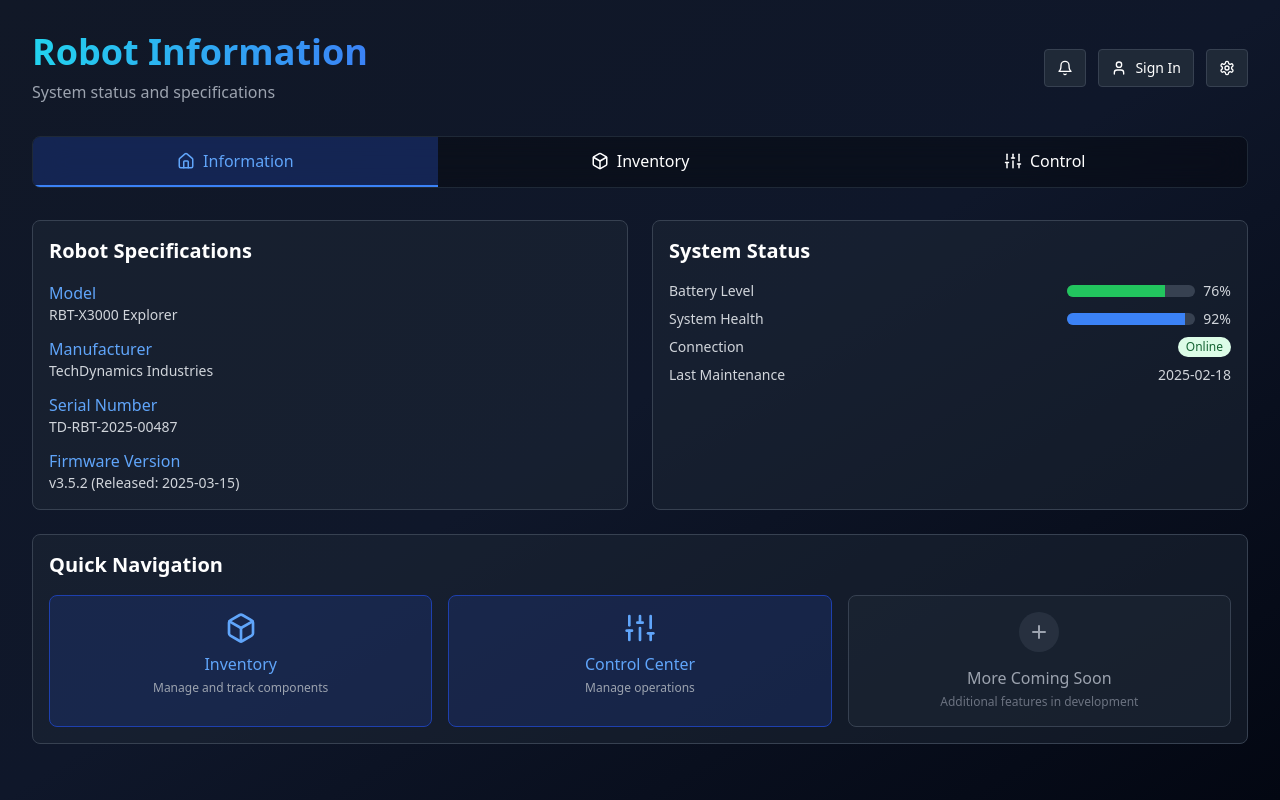
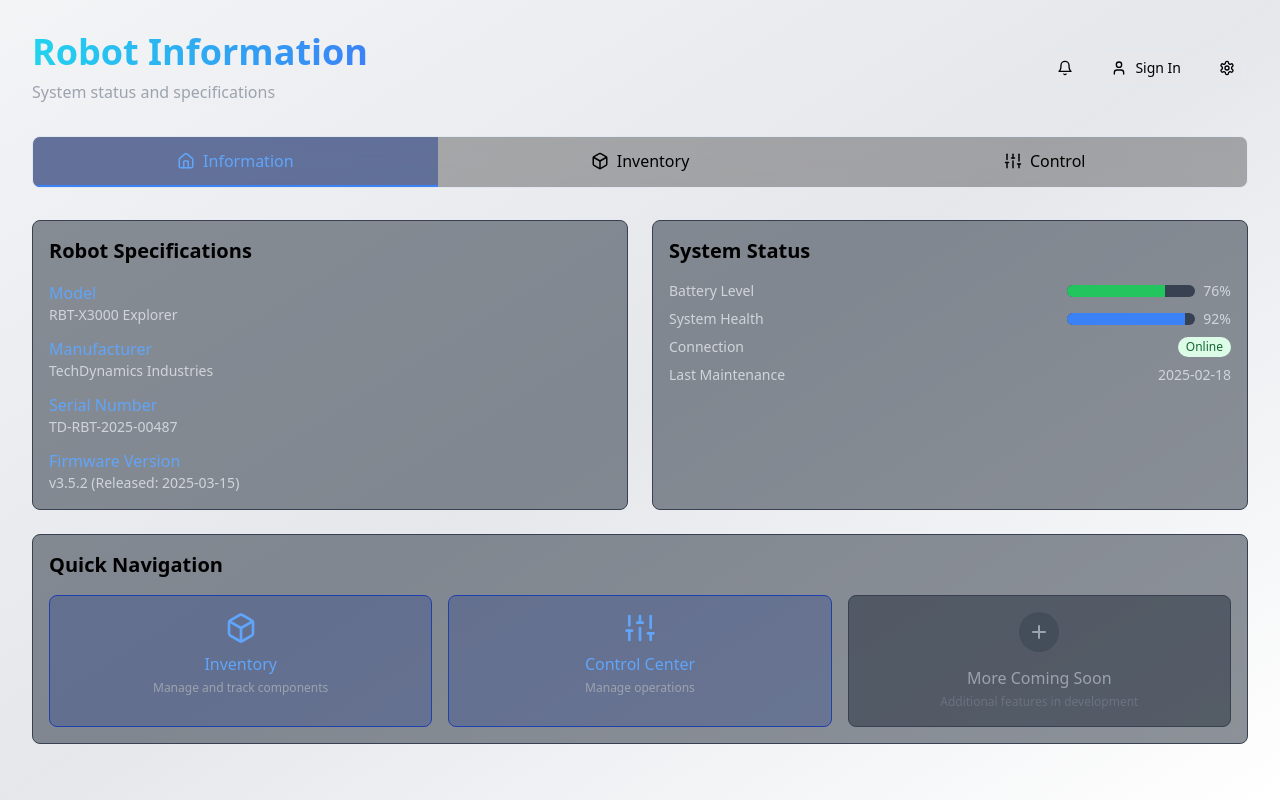
Before and after one commit to BhavyaShah1234/DevilsInventHackathon, a React (Vite) app: page / in a window 1280 px wide. Built offline with nearby package versions, Linux system fonts and the light colour scheme.

Commit message:
dark mode

```diff
--- a/src/pages/Index.tsx
+++ b/src/pages/Index.tsx
@@ -1,4 +1,4 @@
-import React, { useState } from 'react';
+import React, { useState, useEffect } from 'react';
 import { Link } from 'react-router-dom';
 import { Box, Home, Sliders, User, Bell, Settings } from 'lucide-react';
 
@@ -6,15 +6,31 @@ const Index: React.FC = () => {
   const [showLogin, setShowLogin] = useState(false);
   const [showNotifications, setShowNotifications] = useState(false);
   const [showSettings, setShowSettings] = useState(false);
-  const [darkMode, setDarkMode] = useState(false);
+  const [darkMode, setDarkMode] = useState(() => {
+    return localStorage.getItem('darkMode') === 'true';
+  });
 
   const toggleLogin = () => setShowLogin(!showLogin);
   const toggleNotifications = () => setShowNotifications(!showNotifications);
   const toggleSettings = () => setShowSettings(!showSettings);
-  const toggleDarkMode = () => setDarkMode(!darkMode);
+  const toggleDarkMode = () => {
+    const newValue = !darkMode;
+    setDarkMode(newValue);
+    localStorage.setItem('darkMode', newValue.toString());
+  };
+
+  useEffect(() => {
+    document.body.classList.toggle('dark', darkMode);
+  }, [darkMode]);
 
   return (
-    <div className="min-h-screen bg-gradient-to-br from-gray-900 via-slate-900 to-gray-950 text-white p-4 md:p-8 relative">
+    <div
+      className={`min-h-screen p-4 md:p-8 relative transition-colors duration-300 ${
+        darkMode
+          ? 'bg-gradient-to-br from-black via-gray-900 to-gray-950 text-white'
+          : 'bg-gradient-to-br from-gray-100 via-gray-200 to-white text-black'
+      }`}
+    >
       {/* Sign-In Popup */}
       {showLogin && (
         <div className="fixed inset-0 bg-black bg-opacity-50 flex items-center justify-center z-50">
@@ -96,19 +112,19 @@ const Index: React.FC = () => {
         <div className="flex gap-3">
           <button
             onClick={toggleNotifications}
-            className="flex items-center gap-2 px-3 py-2 bg-gray-800 border border-gray-700 rounded hover:bg-gray-700"
+            className="flex items-center gap-2 px-3 py-2 border rounded hover:bg-gray-700"
           >
             <Bell size={16} />
           </button>
           <button
             onClick={toggleLogin}
-            className="flex items-center gap-2 px-3 py-2 bg-gray-800 border border-gray-700 rounded hover:bg-gray-700"
+            className="flex items-center gap-2 px-3 py-2 border rounded hover:bg-gray-700"
           >
             <User size={16} /> <span className="text-sm">Sign In</span>
           </button>
           <button
             onClick={toggleSettings}
-            className="flex items-center gap-2 px-3 py-2 bg-gray-800 border border-gray-700 rounded hover:bg-gray-700"
+            className="flex items-center gap-2 px-3 py-2 border rounded hover:bg-gray-700"
           >
             <Settings size={16} />
           </button>
@@ -116,7 +132,7 @@ const Index: React.FC = () => {
       </header>
 
       {/* Navigation */}
-      <nav className="mb-8 bg-black/30 backdrop-blur-lg rounded-lg border border-gray-800 overflow-hidden">
+      <nav className="mb-8 bg-black/30 backdrop-blur-lg rounded-lg border overflow-hidden">
         <ul className="flex flex-wrap">
           <li className="flex-1">
             <Link
```
